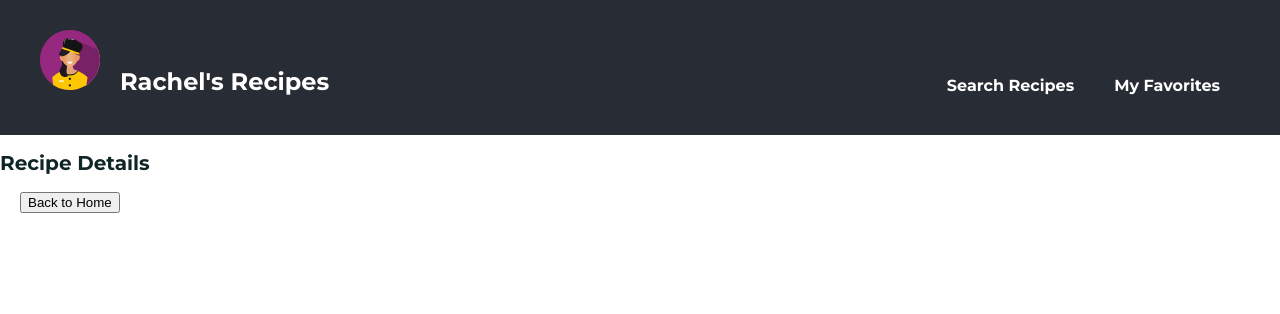
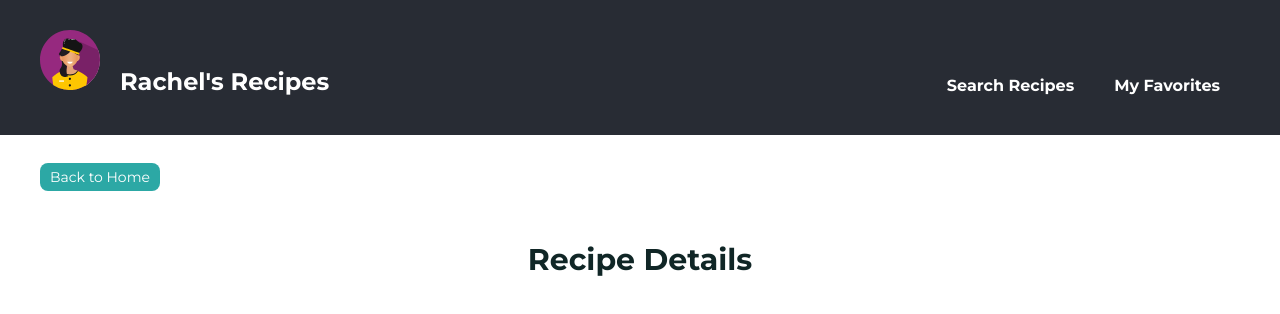
Before and after one commit to rachleewil/ReactRecipeAPI, a React (Create React App) app in the folder rachelsrecipes/: page /details in a window 1280 px wide. Shown: the top 314 px of the page. Built offline with nearby package versions, Linux system fonts and the light colour scheme.

Commit message:
CSS changes

```diff
--- a/rachelsrecipes/src/App.css
+++ b/rachelsrecipes/src/App.css
@@ -59,7 +59,7 @@ a:hover {
 /* Recipes.tsx CSS */
 /* Search Filter*/
 
-#title{
+#title {
     text-align: center;
     font-size: 30px;
     margin-top: 50px;
@@ -168,7 +168,7 @@ In Results.tsx  & Favorites.tsx*/
     border: 2px solid #2CA8A5;
 }
 
-.deleteButton{
+.deleteButton {
     font-family: 'Montserrat';
     font-size: 14px;
     background-color: #2CA8A5;
@@ -184,6 +184,27 @@ In Results.tsx  & Favorites.tsx*/
     color: black;
     border: 2px solid #2CA8A5;
 }
+
+/* Back to Home button
+In Details.tsx*/
+.homeButton {
+    font-family: 'Montserrat';
+    font-size: 14px;
+    background-color: #2CA8A5;
+    border-radius: 8px;
+    border-style: none;
+    padding: 5px 10px;
+    color: white;
+    cursor: pointer;
+    margin-top: 20px;
+    margin-left: 20px;
+ }
+
+ .homeButton:hover {
+    background-color: white;
+    color: black;
+    border: 2px solid #2CA8A5;
+ }
 
 
 /* Mobile and Below */
--- a/rachelsrecipes/src/components/Details.tsx
+++ b/rachelsrecipes/src/components/Details.tsx
@@ -11,7 +11,8 @@ interface Props {
 function Details({recipes}: Props) {
     return (
       <>
-      <h2>Recipe Details</h2>
+        <p><Link to="/"><button className="homeButton">Back to Home</button></Link></p>
+        <h2 id="title">Recipe Details</h2>
         {recipes.map((hits) => {
             return (
                 <div key = {hits.recipe.label} >
@@ -23,13 +24,12 @@ function Details({recipes}: Props) {
                 </div>
             );
         })}
-      <p><Link to="/"><button>Back to Home</button></Link></p>
       </>
     )};
 
 // Link to see the recipe on their original source site
-//Favorites button
-//Back button
+// Favorites button
+// Back button
 
 
 export default Details;
```
Also changed, not shown: rachelsrecipes/src/components/Favorites.tsx (+4 -4 lines). Lines whose indentation alone changed are shown as unchanged.
